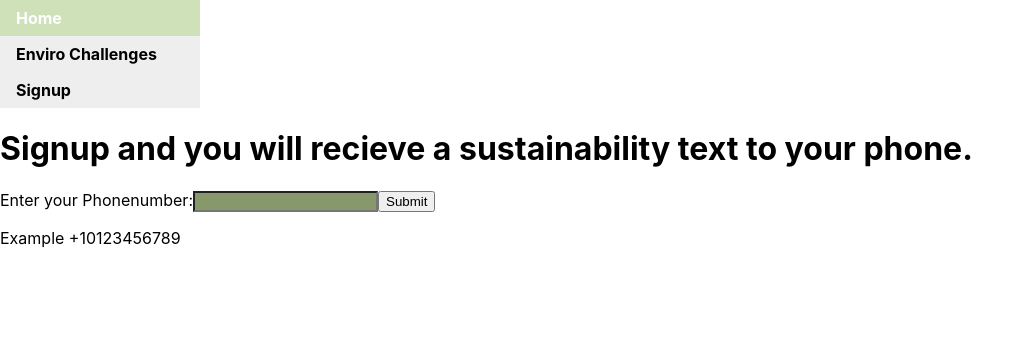
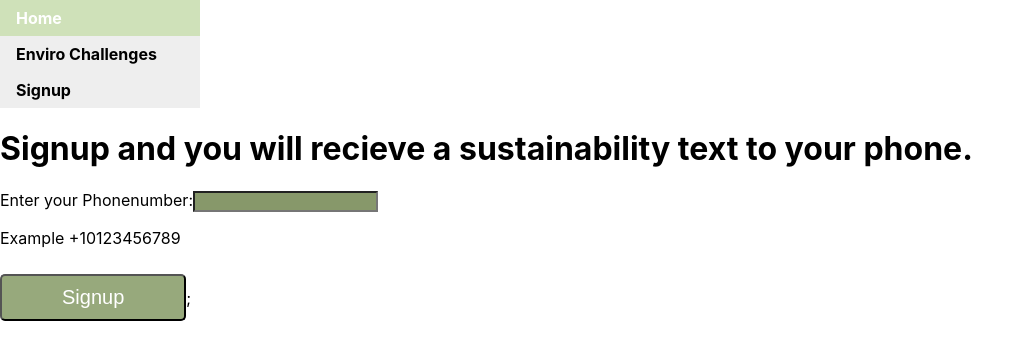
Before and after one commit to Monipoo0904/motherearth, a React (Create React App) app: page /signup in a window 1280 px wide. Shown: the top 360 px of the page, without its empty margins (0-1034 px from the left). Built offline with nearby package versions, Linux system fonts and the light colour scheme.

Commit message:
added photos and styling, missed deadline to turn in

```diff
--- a/package.json
+++ b/package.json
@@ -3,16 +3,19 @@
   "version": "0.1.0",
   "private": true,
   "dependencies": {
+    "@babel/runtime": "^7.17.2",
     "@hashgraph/sdk": "^2.10.1",
     "@testing-library/jest-dom": "^5.16.2",
     "@testing-library/react": "^12.1.4",
     "@testing-library/user-event": "^13.5.0",
+    "bootstrap": "^5.1.3",
     "dotenv": "^16.0.0",
     "express": "^4.17.3",
     "node-module-loader": "^1.3.0",
     "react": "^17.0.2",
+    "react-bootstrap": "^2.2.1",
     "react-dom": "^17.0.2",
-    "react-scripts": "^2.1.3",
+    "react-scripts": "^5.0.0",
     "twilio": "^3.75.1",
     "web-vitals": "^2.1.4"
   },
--- a/src/App.js
+++ b/src/App.js
@@ -1,4 +1,5 @@
 import ReactDOM from "react-dom";
+import React  from 'react';
 import { BrowserRouter, Routes, Route } from "react-router-dom";
 import Layout from "./pages/layout";
 import Home from "./pages/home";
--- a/src/pages/home.js
+++ b/src/pages/home.js
@@ -1,7 +1,17 @@
-const Home = () => {
-    return <h1>Welcome To Mother Earth</h1>
+import React from 'react';
+import me1 from '/Users/moniq/Desktop/motherearth/src/me1.jpg';
+import { Button} from 'react-bootstrap';
 
 
+const Home = () => {
+    return (
+    <><h1>Welcome To Mother Earth</h1>
+    <a href="./envirochallenges">
+  <Button>Click here to start your environment challenges</Button>
+  </a>
+    <img src={me1}  />
+    </>
+    )
   };
 
   export default Home;
--- a/src/pages/layout.js
+++ b/src/pages/layout.js
@@ -1,4 +1,5 @@
 import './style.css'
+import React from 'react';
 
 import { Outlet, Link } from "react-router-dom";
 
--- a/src/pages/signup.js
+++ b/src/pages/signup.js
@@ -1,12 +1,19 @@
+import React  from 'react';
+
+
+
+function sayHello() {
+  alert('You are all signed up!');
+}
 const Signup = () => {
     return <> <h1>Signup and you will recieve a sustainability text to your phone.</h1>
        <form >
       <label>Enter your Phonenumber:
         <input type="text" />
       </label>
-      <input type="submit" />
     </form>
     <p>Example +10123456789</p>
+    <button onClick={sayHello}>Signup</button>;
 </>
   };
 
--- a/src/pages/style.css
+++ b/src/pages/style.css
@@ -53,3 +53,13 @@ li a:hover {
     background-color: #87986A;
     color: white;
   }
+  button{
+    background-color: #97A97C;
+    color: white;
+    font-size: 20px;
+    padding: 10px 60px;
+    border-radius: 5px;
+    margin: 10px 0px;
+    cursor: pointer;
+
+  }
```
Also changed, not shown: 2 other files (tests, documents, lock files or other folders).
